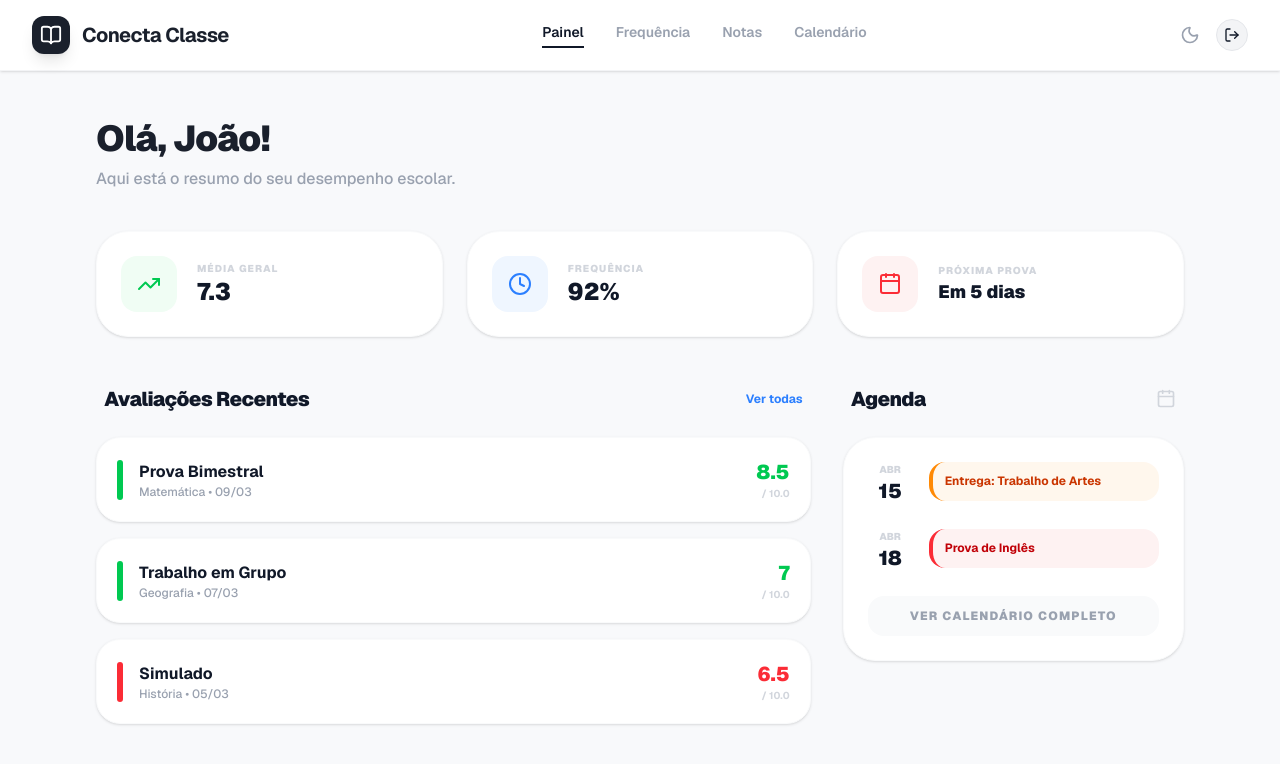
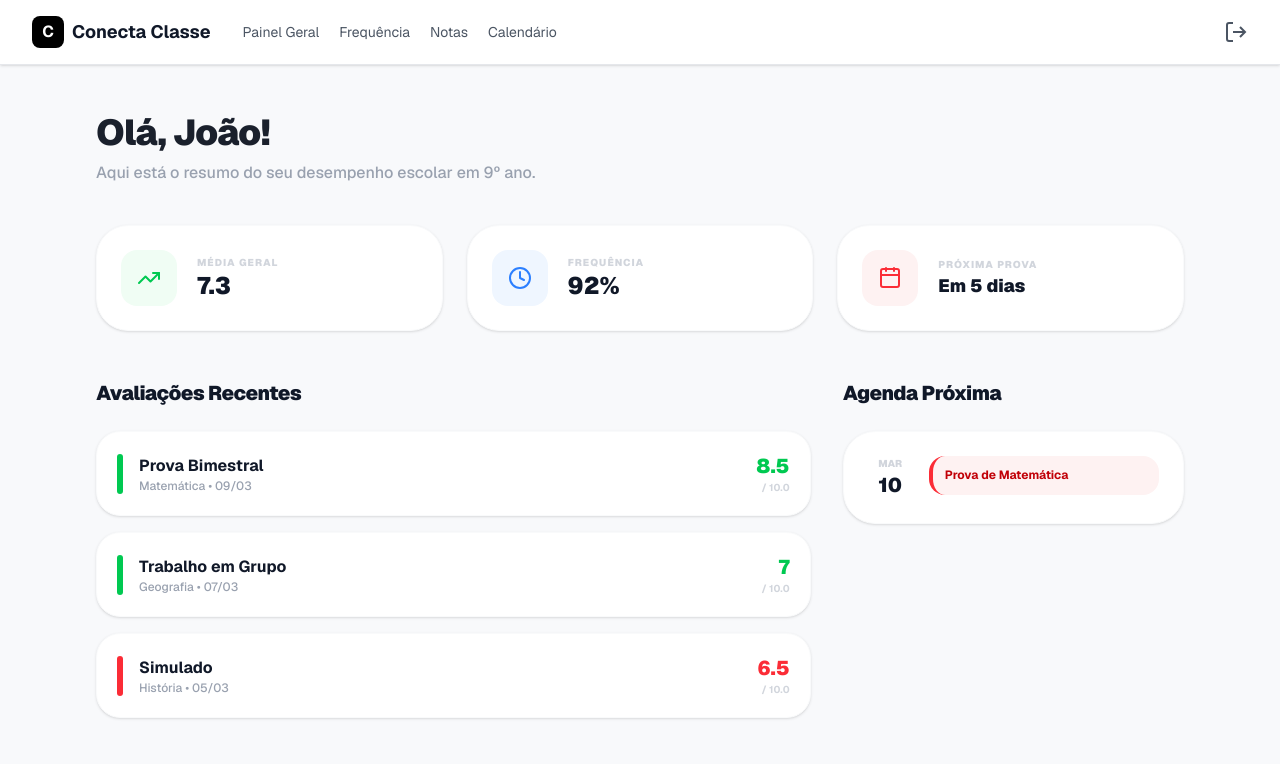
Before and after one commit to Caio-C8/conecta-classe, a Next.js app in the folder apps/web/: page /HomeAluno in a window 1280 px wide. Shown: the top 764 px of the page. Built offline with nearby package versions, Linux system fonts and the light colour scheme.

Commit message:
Tela home aluno (#51)
* feat: painel geral aluno

* fix: corrige nome errado do arquivo HomeAluno

---------

Co-authored-by: GJDDS <gustwolfs@gmail.com>

```diff
--- a/apps/web/app/HomeAluno/page.tsx
+++ b/apps/web/app/HomeAluno/page.tsx
@@ -1,19 +1,17 @@
 'use client';
 
 import React from 'react';
+import Link from 'next/link';
+import { usePathname } from 'next/navigation';
 import {
-  BookOpen,
-  Moon,
-  LogOut,
   TrendingUp,
   Clock,
   Calendar as CalendarIcon,
-  CheckCircle2,
-  ChevronRight,
-  Info
+  BookOpen
 } from 'lucide-react';
 
 export default function DashboardPage() {
+  const pathname = usePathname();
   const student = { name: "João Pedro", year: "9º ano", level: "Fundamental II" };
 
   const recentGrades = [
@@ -22,54 +20,49 @@ export default function DashboardPage() {
     { subject: "História", assessment: "Simulado", score: 6.5, date: "05/03" },
   ];
 
-  const upcomingEvents = [
-    { title: "Entrega: Trabalho de Artes", date: "15 Abr", type: "warning" },
-    { title: "Prova de Inglês", date: "18 Abr", type: "danger" },
-  ];
-
   return (
     <div className="min-h-screen bg-[#F8F9FB] font-sans text-[#1A202C]">
-      {/* Navbar - Reutilizando o padrão do projeto */}
-      <nav className="bg-white border-b border-gray-100 px-8 py-4 flex items-center justify-between sticky top-0 z-20 shadow-sm">
-        <div className="flex items-center space-x-3">
-          <div className="bg-[#1A202C] p-2 rounded-xl text-white shadow-lg"><BookOpen size={22} /></div>
-          <span className="text-xl font-bold tracking-tight">Conecta Classe</span>
+      {/* HEADER INTEGRADO */}
+      <header className="bg-white border-b border-gray-200 px-8 py-4 flex items-center justify-between sticky top-0 z-20 shadow-sm">
+        <div className="flex items-center gap-8">
+          <div className="flex items-center gap-2">
+            <div className="bg-black text-white w-8 h-8 flex items-center justify-center rounded-lg font-bold text-base">C</div>
+            <span className="font-bold text-lg text-gray-900">Conecta Classe</span>
+          </div>
+          <nav className="flex gap-5">
+            <Link href="/painel" className={`text-sm no-underline ${pathname === '/painel' ? 'text-black font-semibold' : 'text-[#4b5563] hover:text-black'}`}>Painel Geral</Link>
+            <Link href="/frequencia" className={`text-sm no-underline ${pathname === '/frequencia' ? 'text-black font-semibold' : 'text-[#4b5563] hover:text-black'}`}>Frequência</Link>
+            <Link href="/notas" className={`text-sm no-underline ${pathname === '/notas' ? 'text-black font-semibold' : 'text-[#4b5563] hover:text-black'}`}>Notas</Link>
+            <Link href="/calendario" className={`text-sm no-underline ${pathname === '/calendario' ? 'text-black font-semibold' : 'text-[#4b5563] hover:text-black'}`}>Calendário</Link>
+          </nav>
         </div>
-        <div className="hidden md:flex space-x-8 text-sm font-semibold text-gray-400">
-          <span className="text-gray-900 border-b-2 border-gray-900 pb-1">Painel</span>
-          <span className="hover:text-gray-900 cursor-pointer">Frequência</span>
-          <span className="hover:text-gray-900 cursor-pointer">Notas</span>
-          <span className="hover:text-gray-900 cursor-pointer">Calendário</span>
-        </div>
-        <div className="flex items-center space-x-4 text-gray-400">
-          <Moon size={20} className="cursor-pointer hover:text-gray-900" />
-          <div className="w-8 h-8 rounded-full bg-gray-100 flex items-center justify-center text-gray-900 border border-gray-200 cursor-pointer"><LogOut size={16} /></div>
-        </div>
-      </nav>
+        <button style={{ background: 'none', border: 'none', cursor: 'pointer' }} className="text-[#4b5563] hover:text-black">
+          <svg width="24" height="24" viewBox="0 0 24 24" fill="none" stroke="currentColor" strokeWidth="2"><path d="M9 21H5a2 2 0 0 1-2-2V5a2 2 0 0 1 2-2h4M16 17l5-5-5-5M21 12H9" /></svg>
+        </button>
+      </header>
 
       <main className="max-w-6xl mx-auto px-8 py-12">
-        <header className="mb-10 animate-in fade-in slide-in-from-top-4 duration-700">
+        <header className="mb-10">
           <h1 className="text-4xl font-black text-[#1A202C] mb-2 tracking-tight">Olá, {student.name.split(' ')[0]}!</h1>
-          <p className="text-gray-400 font-medium">Aqui está o resumo do seu desempenho escolar.</p>
+          <p className="text-gray-400 font-medium">Aqui está o resumo do seu desempenho escolar em {student.year}.</p>
         </header>
 
-        {/* Estatísticas Rápidas */}
-        <div className="grid grid-cols-1 md:grid-cols-3 gap-6 mb-12 animate-in fade-in duration-1000">
-          <div className="bg-white p-6 rounded-[32px] border border-gray-50 shadow-sm hover:shadow-md transition-all flex items-center space-x-5">
+        <div className="grid grid-cols-1 md:grid-cols-3 gap-6 mb-12">
+          <div className="bg-white p-6 rounded-[32px] border border-gray-50 shadow-sm flex items-center space-x-5 hover:shadow-md transition-all">
             <div className="bg-green-50 p-4 rounded-2xl text-green-500"><TrendingUp size={24} /></div>
             <div>
               <p className="text-[10px] font-black text-gray-300 uppercase tracking-widest">Média Geral</p>
               <h3 className="text-2xl font-black text-gray-900">7.3</h3>
             </div>
           </div>
-          <div className="bg-white p-6 rounded-[32px] border border-gray-50 shadow-sm hover:shadow-md transition-all flex items-center space-x-5">
+          <div className="bg-white p-6 rounded-[32px] border border-gray-50 shadow-sm flex items-center space-x-5 hover:shadow-md transition-all">
             <div className="bg-blue-50 p-4 rounded-2xl text-blue-500"><Clock size={24} /></div>
             <div>
               <p className="text-[10px] font-black text-gray-300 uppercase tracking-widest">Frequência</p>
               <h3 className="text-2xl font-black text-gray-900">92%</h3>
             </div>
           </div>
-          <div className="bg-white p-6 rounded-[32px] border border-gray-50 shadow-sm hover:shadow-md transition-all flex items-center space-x-5">
+          <div className="bg-white p-6 rounded-[32px] border border-gray-50 shadow-sm flex items-center space-x-5 hover:shadow-md transition-all">
             <div className="bg-red-50 p-4 rounded-2xl text-red-500"><CalendarIcon size={24} /></div>
             <div>
               <p className="text-[10px] font-black text-gray-300 uppercase tracking-widest">Próxima Prova</p>
@@ -79,12 +72,8 @@ export default function DashboardPage() {
         </div>
 
         <div className="grid grid-cols-1 lg:grid-cols-3 gap-8">
-          {/* Coluna de Notas Recentes */}
-          <section className="lg:col-span-2 space-y-6">
-            <div className="flex items-center justify-between px-2">
-              <h2 className="text-xl font-black text-gray-900 tracking-tight">Avaliações Recentes</h2>
-              <button className="text-xs font-bold text-blue-500 hover:underline">Ver todas</button>
-            </div>
+          <div className="lg:col-span-2 space-y-6">
+            <h2 className="text-xl font-black text-gray-900 tracking-tight">Avaliações Recentes</h2>
             <div className="space-y-4">
               {recentGrades.map((grade, i) => (
                 <div key={i} className="bg-white p-5 rounded-[24px] border border-gray-50 shadow-sm flex items-center justify-between group hover:border-blue-100 transition-all">
@@ -102,29 +91,22 @@ export default function DashboardPage() {
                 </div>
               ))}
             </div>
-          </section>
+          </div>
 
-          {/* Coluna de Agenda */}
-          <section className="space-y-6">
-            <div className="flex items-center justify-between px-2">
-              <h2 className="text-xl font-black text-gray-900 tracking-tight">Agenda</h2>
-              <CalendarIcon size={20} className="text-gray-300" />
+          <div className="space-y-6">
+            <h2 className="text-xl font-black text-gray-900 tracking-tight">Agenda Próxima</h2>
+            <div className="bg-white p-6 rounded-[32px] border border-gray-50 shadow-sm space-y-6">
+              <div className="flex items-start space-x-4">
+                <div className="text-center min-w-[45px]">
+                  <span className="block text-[10px] font-black text-gray-300 uppercase">MAR</span>
+                  <span className="block text-xl font-black text-gray-900">10</span>
+                </div>
+                <div className="flex-1 p-3 rounded-2xl border-l-4 bg-red-50 border-red-500 text-red-700">
+                  <p className="text-xs font-bold leading-tight">Prova de Matemática</p>
+                </div>
+              </div>
             </div>
-            <div className="bg-white p-6 rounded-[32px] border border-gray-50 shadow-sm space-y-6">
-              {upcomingEvents.map((ev, i) => (
-                <div key={i} className="flex items-start space-x-4">
-                  <div className="text-center min-w-[45px]">
-                    <span className="block text-[10px] font-black text-gray-300 uppercase">{ev.date.split(' ')[1]}</span>
-                    <span className="block text-xl font-black text-gray-900">{ev.date.split(' ')[0]}</span>
-                  </div>
-                  <div className={`flex-1 p-3 rounded-2xl border-l-4 ${ev.type === 'danger' ? 'bg-red-50 border-red-500 text-red-700' : 'bg-orange-50 border-orange-400 text-orange-700'}`}>
-                    <p className="text-xs font-bold leading-tight">{ev.title}</p>
-                  </div>
-                </div>
-              ))}
-              <button className="w-full py-3 bg-gray-50 rounded-2xl text-xs font-black text-gray-400 uppercase tracking-widest hover:bg-gray-100 transition-colors">Ver Calendário Completo</button>
-            </div>
-          </section>
+          </div>
         </div>
       </main>
     </div>
```
